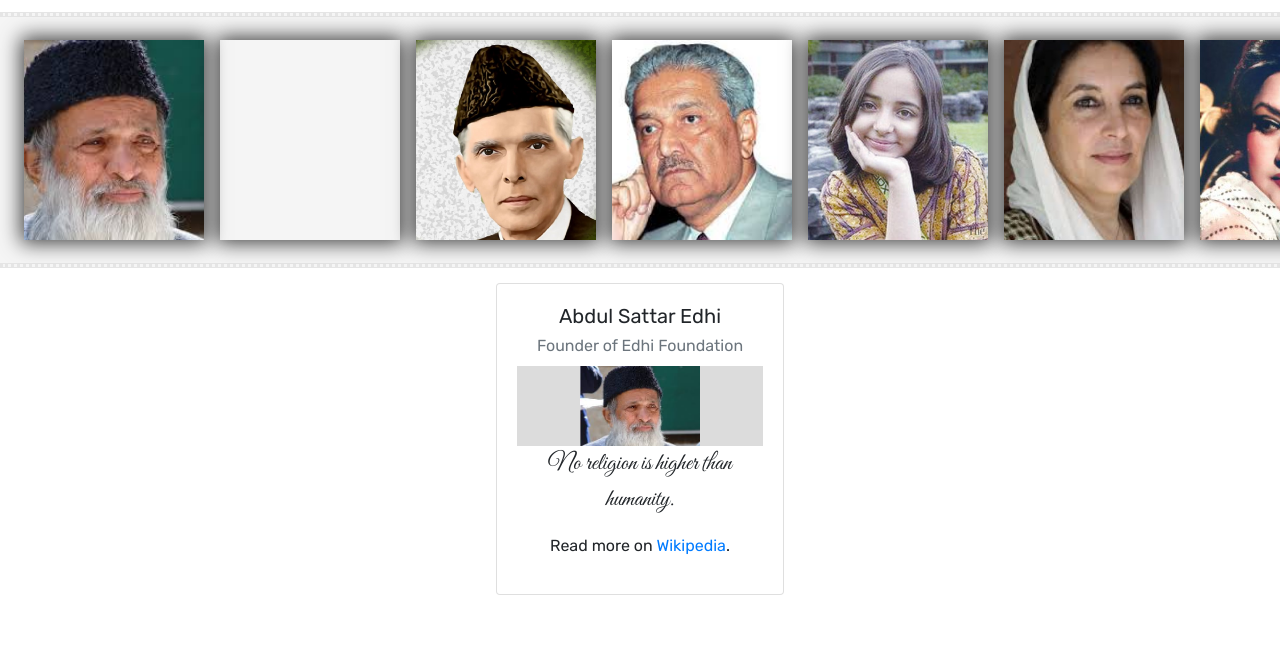
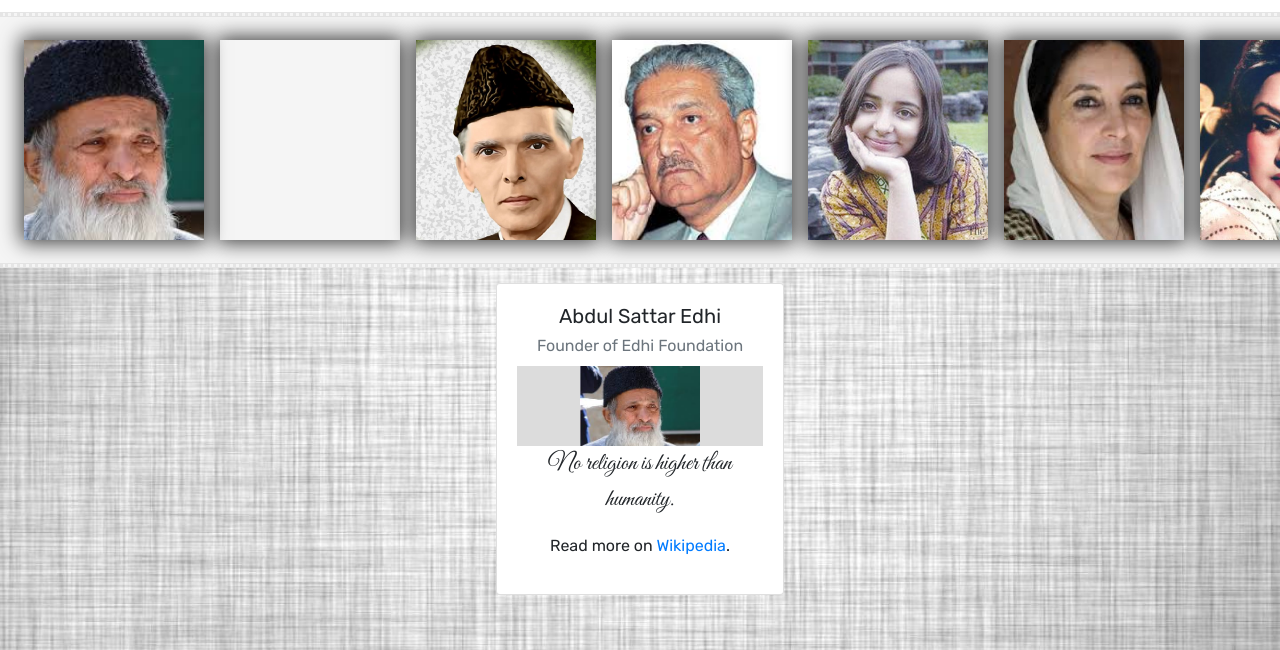
Before and after one commit to sabamumtaz123/Quotes-app, a plain HTML site: page index.html in a window 1280 px wide. Shown: the part 150-800 px from the top of the page. Drawn offline with nearby package versions, Linux system fonts and the light colour scheme; files whose address does not match are found by name.

Commit message:
Update style.css

```diff
--- a/style.css
+++ b/style.css
@@ -8,7 +8,7 @@ body, html {
 }
 
 .body-container {
-    background-image: url('images/bg-img.jpg');
+    background-image: url('bg-img.jpg');
     background-repeat: no-repeat;
     background-position: center;
     background-size: cover;
```
